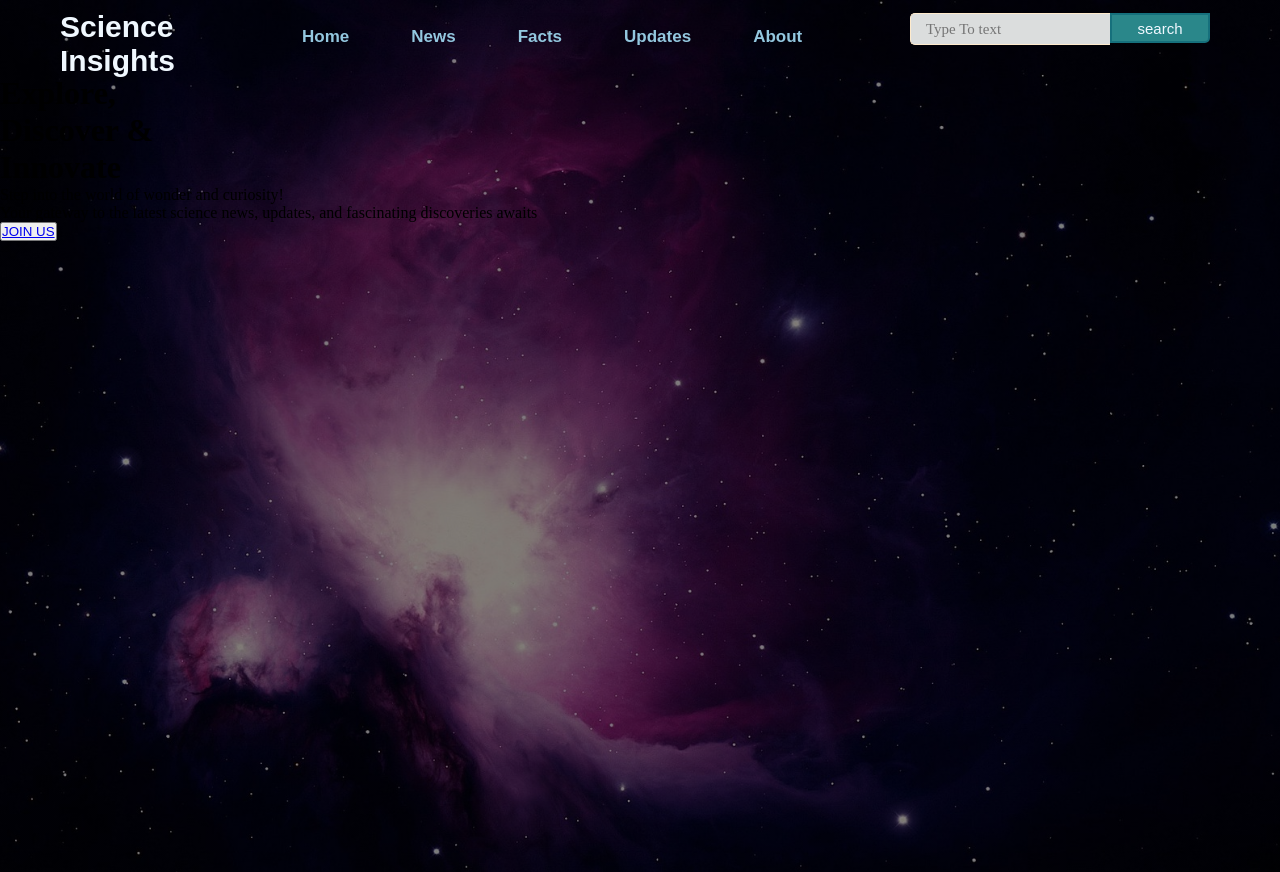
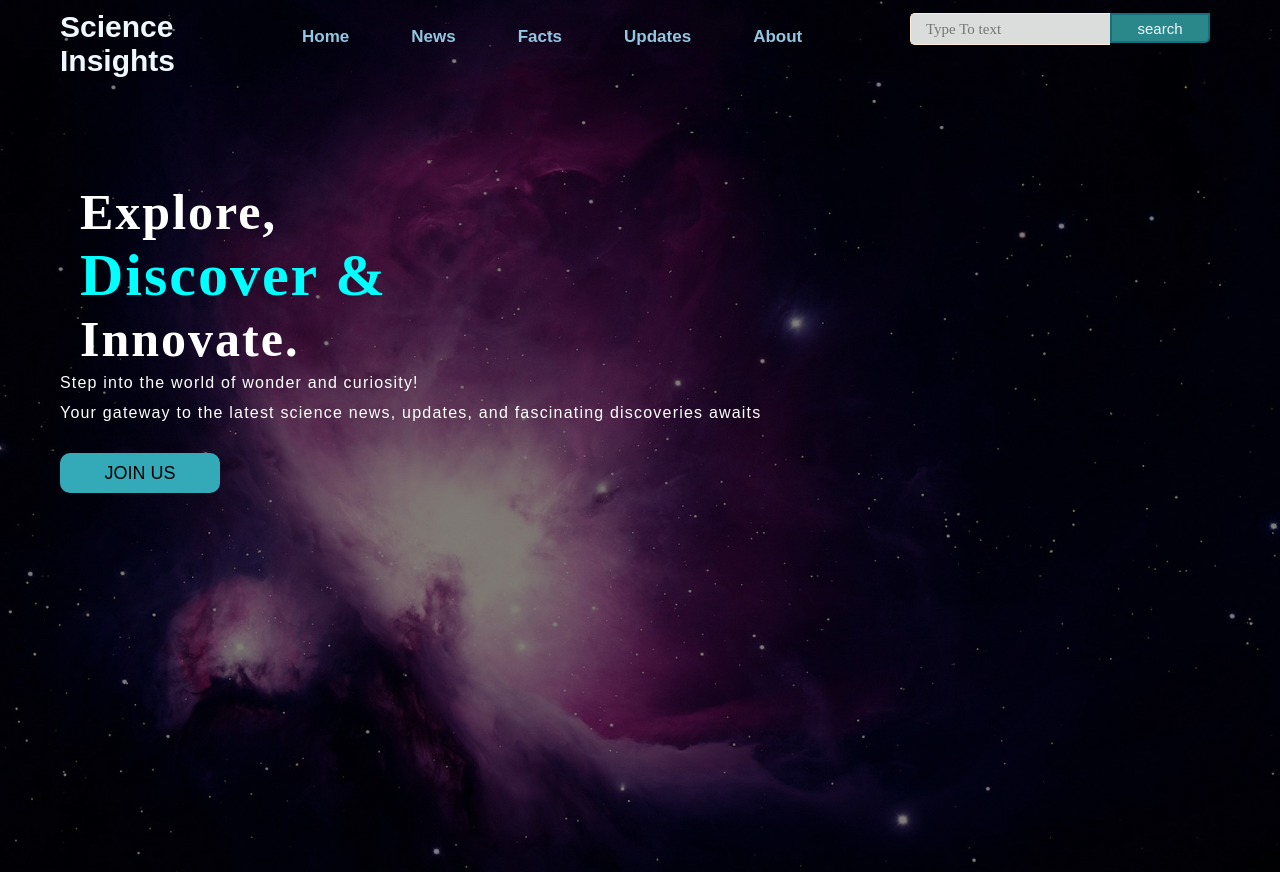
Before and after one commit to ruchira-2001/Scienceinsights, a plain HTML site: page scienceinsights_main.html in a window 1280 px wide. Drawn offline with Linux system fonts and the light colour scheme.

Commit message:
styled 2
at 8:18am 11th April

```diff
--- a/scienceinsights_main.html
+++ b/scienceinsights_main.html
@@ -30,7 +30,7 @@
         </div>
 
            <div class="content">
-            <h1>Explore,<br><span>Discover &</span><br>Innovate</h1>
+            <h1>Explore,<br><span>Discover &</span><br>Innovate.</h1>
             <p class="par">Step into the world of wonder and curiosity!<br>Your gateway to the latest science news, updates, and fascinating discoveries awaits</p>
 
             <button class="cn"><a href="#">JOIN US</a></button>
--- a/style.css
+++ b/style.css
@@ -106,3 +106,56 @@ ul li a:hover{
 .srch.focus{
      outline: none;
 }
+
+.content{
+      width: 1200px;
+      height: auto;
+      margin: auto;
+      color: white;
+      position: relative;
+
+}
+
+.content .par{
+     padding-left: 20px;
+     padding-bottom: 25px;
+     font-family: Arial;
+     letter-spacing: 1.2px;
+     line-height: 30px;
+}
+
+.content h1{
+     font-family: 'Times New Roman';
+     font-size: 50px;
+     padding-left: 40px;
+     margin-top: 9%;
+     letter-spacing: 2px;
+}
+
+.content .cn{
+      width: 160px;
+      height: 40px;
+      background: rgb(52, 170, 185);
+      border: none;
+      margin-bottom: 10px;
+      margin-left: 20px;
+      font-size: 18px;
+      border-radius: 10px;
+      cursor: pointer;
+      transition: .4s ease;
+}
+
+.content .cn a{
+      text-decoration: none;
+      color: black;
+      transition: .3s ease;
+}
+
+.cn:hover{
+    background-color: white;
+}
+
+.content span{
+     color: aqua;
+     font-size: 60px;
+}
```
